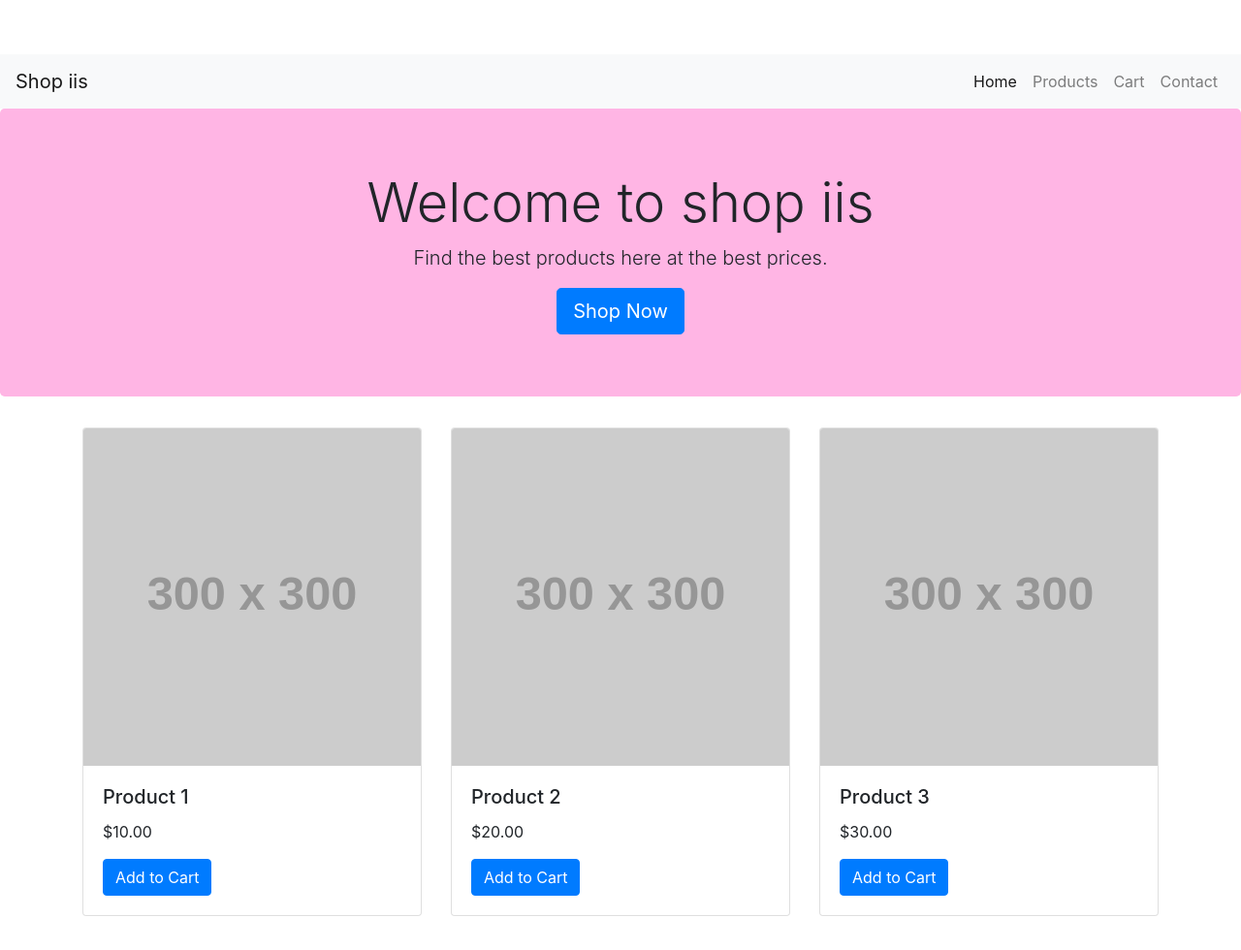
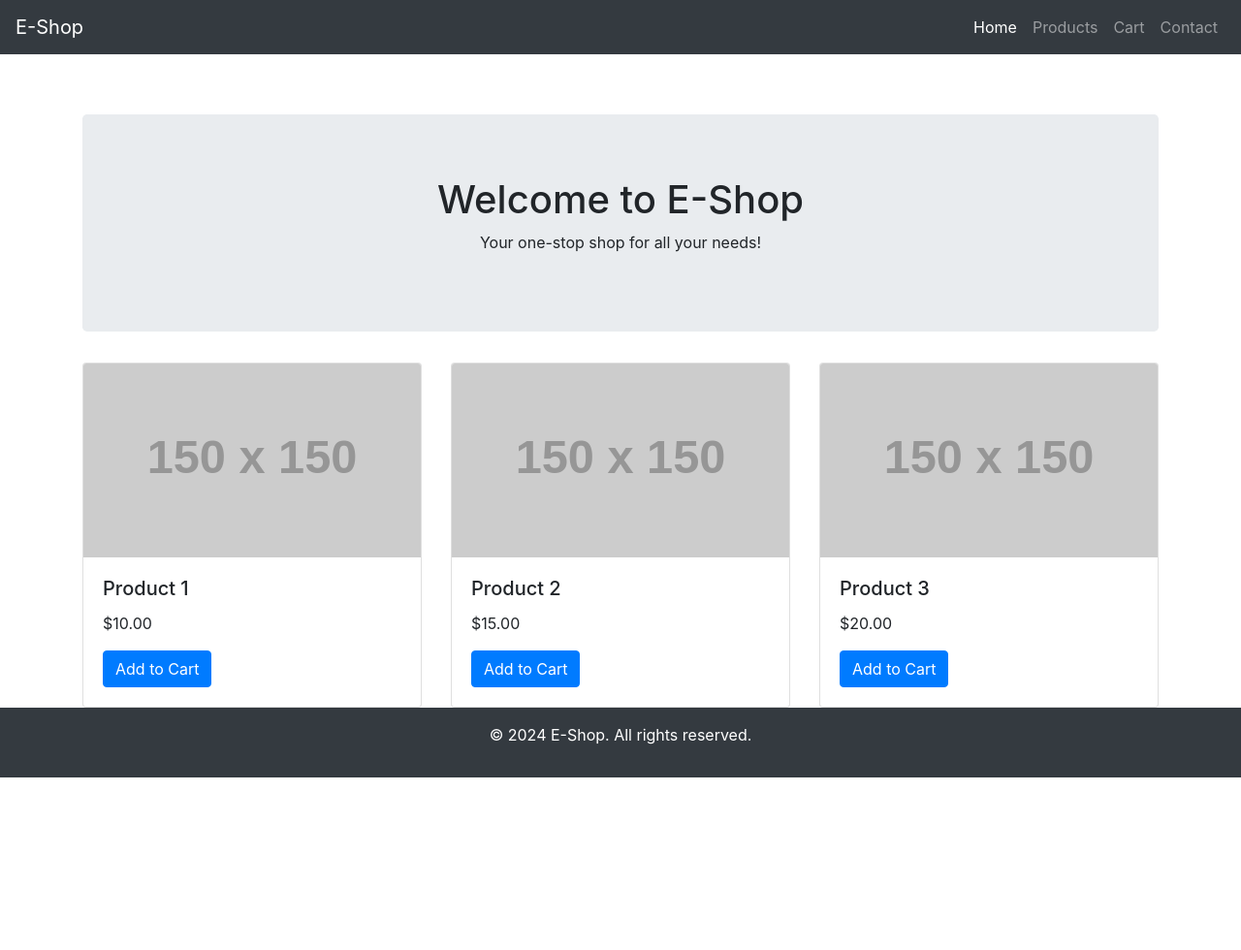
Before and after one commit to iis3003/shop-nurislamiyah3, a plain HTML site: page index.html in a window 1280 px wide. Shown: the top 980 px of the page at 97% size. After the commit the page ends 802 px from the top, so only its background shows below. Drawn offline with nearby package versions, Linux system fonts and the light colour scheme; placeholder pictures from the web are drawn by us.

Commit message:
Add files via upload

```diff
--- a/index.html
+++ b/index.html
@@ -3,13 +3,13 @@
 <head>
     <meta charset="UTF-8">
     <meta name="viewport" content="width=device-width, initial-scale=1.0">
-    <title>Simple E-Commerce Website</title>
-    <link rel="stylesheet" href="https://stackpath.bootstrapcdn.com/bootstrap/4.5.2/css/bootstrap.min.css">
+    <title>My E-commerce Website</title>
+    <link rel="stylesheet" href="https://maxcdn.bootstrapcdn.com/bootstrap/4.5.2/css/bootstrap.min.css">
     <link rel="stylesheet" href="style.css">
 </head>
 <body>
-    <nav class="navbar navbar-expand-lg navbar-light bg-light">
-        <a class="navbar-brand" href="#">Shop iis</a>
+    <nav class="navbar navbar-expand-lg navbar-dark bg-dark fixed-top">
+        <a class="navbar-brand" href="#">E-Shop</a>
         <button class="navbar-toggler" type="button" data-toggle="collapse" data-target="#navbarNav" aria-controls="navbarNav" aria-expanded="false" aria-label="Toggle navigation">
             <span class="navbar-toggler-icon"></span>
         </button>
@@ -31,17 +31,16 @@
         </div>
     </nav>
 
-    <header class="jumbotron text-center">
-        <h1 class="display-4">Welcome to shop iis</h1>
-        <p class="lead">Find the best products here at the best prices.</p>
-        <a href="#" class="btn btn-primary btn-lg">Shop Now</a>
-    </header>
+    <div class="container mt-5">
+        <div class="jumbotron text-center">
+            <h1>Welcome to E-Shop</h1>
+            <p>Your one-stop shop for all your needs!</p>
+        </div>
 
-    <div class="container">
         <div class="row">
             <div class="col-md-4">
                 <div class="card">
-                    <img src="https://via.placeholder.com/300" class="card-img-top" alt="Product 1">
+                    <img class="card-img-top" src="https://via.placeholder.com/150" alt="Product 1">
                     <div class="card-body">
                         <h5 class="card-title">Product 1</h5>
                         <p class="card-text">$10.00</p>
@@ -51,20 +50,20 @@
             </div>
             <div class="col-md-4">
                 <div class="card">
-                    <img src="https://via.placeholder.com/300" class="card-img-top" alt="Product 2">
+                    <img class="card-img-top" src="https://via.placeholder.com/150" alt="Product 2">
                     <div class="card-body">
                         <h5 class="card-title">Product 2</h5>
-                        <p class="card-text">$20.00</p>
+                        <p class="card-text">$15.00</p>
                         <a href="#" class="btn btn-primary">Add to Cart</a>
                     </div>
                 </div>
             </div>
             <div class="col-md-4">
                 <div class="card">
-                    <img src="https://via.placeholder.com/300" class="card-img-top" alt="Product 3">
+                    <img class="card-img-top" src="https://via.placeholder.com/150" alt="Product 3">
                     <div class="card-body">
                         <h5 class="card-title">Product 3</h5>
-                        <p class="card-text">$30.00</p>
+                        <p class="card-text">$20.00</p>
                         <a href="#" class="btn btn-primary">Add to Cart</a>
                     </div>
                 </div>
@@ -72,12 +71,13 @@
         </div>
     </div>
 
-    <footer class="text-center mt-4">
+    <footer class="bg-dark text-white text-center py-3">
         <p>&copy; 2024 E-Shop. All rights reserved.</p>
     </footer>
 
     <script src="https://code.jquery.com/jquery-3.5.1.slim.min.js"></script>
     <script src="https://cdn.jsdelivr.net/npm/@popperjs/core@2.5.4/dist/umd/popper.min.js"></script>
-    <script src="https://stackpath.bootstrapcdn.com/bootstrap/4.5.2/js/bootstrap.min.js"></script>
+    <script src="https://maxcdn.bootstrapcdn.com/bootstrap/4.5.2/js/bootstrap.min.js"></script>
+    <script src="script.js"></script>
 </body>
 </html>
--- /dev/null
+++ b/script.js
@@ -0,0 +1,8 @@
+document.addEventListener('DOMContentLoaded', function() {
+    const buttons = document.querySelectorAll('.btn-primary');
+    buttons.forEach(button => {
+        button.addEventListener('click', function() {
+            alert('Item added to cart!');
+        });
+    });
+});
--- a/style.css
+++ b/style.css
@@ -1,17 +1,8 @@
 body {
-    padding-top: 56px;
+    padding-top: 70px;
 }
 
-.jumbotron {
-    background-color: #ffb5e4;
-    padding: 4rem 2rem;
+.card img {
+    height: 200px;
+    object-fit: cover;
 }
-
-.card {
-    margin-bottom: 2rem;
-}
-
-footer {
-    background-color: #ffb2cc;
-    padding: 1rem 0;
-}
```
